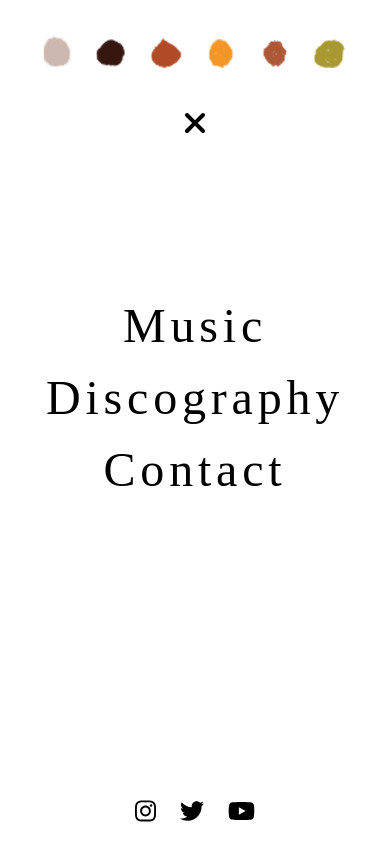
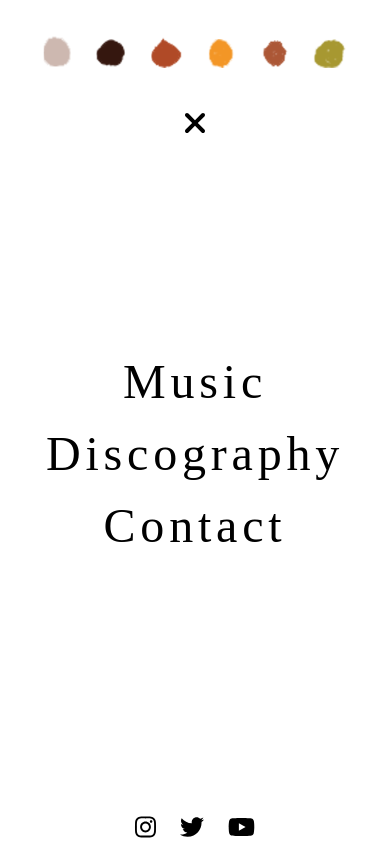
Before and after one commit to jonolane/noah-gatsby-sanity, a Gatsby site: page /contact in a window 390 px wide. Both pictures are taken after a click on the icon 195 px from the left and 123 px from the top of the page. Shown: the top 844 px of the page. Built offline with nearby package versions, Linux system fonts and the light colour scheme; Gatsby itself is replaced by a stand-in of ours; a web font is replaced by a local one; what tailwindcss-animated would draw is missing.

Commit message:
modal fade in with translate-y-4. having to explicitly set mt-20 to center

```diff
--- a/src/components/Navbar.js
+++ b/src/components/Navbar.js
@@ -1,5 +1,4 @@
-// pausing on the fade-down animation until the gatsby build bug is fixed
-/*
+// testing fade up and fade down animations
 import React, { useState, useEffect, useContext } from 'react';
 import { Link } from 'gatsby';
 import { StaticImage } from 'gatsby-plugin-image';
@@ -119,7 +118,7 @@ useEffect(() => {
         <div className="z-30">
           <FontAwesomeIcon
             icon={isBarsVisible ? faBars : faXmark}
-            className="text-black"
+            className="text-black transition-opacity duration-500"
             size="2x"
             onClick={handleClick}
           />
@@ -132,14 +131,15 @@ useEffect(() => {
         </div>
       )}
 
-      // modal view
-      <div className={`fixed inset-0 flex items-center justify-center font-uni tracking-widest text-5xl z-10 ${isModalOpen ? 'pointer-events-auto' : 'pointer-events-none'
+      {/* modal view */}
+      <div className={`fixed inset-0 flex items-center justify-center bg-opacity-50 font-uni tracking-widest text-5xl z-10 ${isModalOpen ? 'pointer-events-auto' : 'pointer-events-none'
         }`}>
-        <div className={`bg-white p-4 w-screen h-screen flex flex-col items-center justify-center transition-opacity ${isModalOpen ? 'animate-duration-500 animate-fade-up' : 'duration-500 opacity-0'}`} onClick={handleModalClick}>
+        <div className={`bg-white p-4 w-screen h-screen flex flex-col items-center justify-center transition-opacity duration-500 ${isModalOpen ? 'opacity-100' : 'opacity-0'}`} onClick={handleModalClick}>
 
-          // if modal starts bugging, try removing these two child divs and let the footer icons rest right below
+          {/* if modal starts bugging, try removing these two child divs and let the footer icons rest right below */}
 
-          <div className="flex flex-col justify-center items-center h-full">
+          {/* using mt-20 here to force my <Links> center. simply could no other way */}
+          <div className={`flex flex-col justify-center items-center h-full mt-20 transition ease-in-out duration-500 translate-y-4 ${isModalOpen ? '-translate-y-4' : ''}`}>
             <Link to="/" className="block my-3 hover:underline" onClick={handleClick}>
               Music
             </Link>
@@ -150,7 +150,7 @@ useEffect(() => {
               Contact
             </Link>
           </div>
-          <div className="mt-auto">
+          <div className={`mt-auto transition ease-in-out duration-500 translate-y-4 ${isModalOpen ? '-translate-y-4' : ''}`}>
             <div className=" space-x-6">
               <FontAwesomeIcon
                 icon={faInstagram}
@@ -174,9 +174,9 @@ useEffect(() => {
     </nav>
   );
 }
-*/
 
 // working well but doesn't have the fade up animation
+/*
 import React, { useState, useEffect, useContext } from 'react';
 import { Link } from 'gatsby';
 import { StaticImage } from 'gatsby-plugin-image';
@@ -275,11 +275,9 @@ export default function Navbar() {
     setInitialLoad(false); // reset global context
   }, [isInitialLoad, setInitialLoad]);
 
-  /*
   useEffect(() => {
     console.log('isInitialLoad: ', isInitialLoad);
   }, [isInitialLoad]);
-*/
 
   return (
     <nav className="flex flex-col items-center tracking-widest sm:flex-row sm:justify-between sm:pr-10">
@@ -310,12 +308,12 @@ export default function Navbar() {
         </div>
       )}
 
-      {/*} modal view */}
+      // modal view
       <div className={`fixed inset-0 flex items-center justify-center bg-opacity-50 font-uni tracking-widest text-5xl z-10 ${isModalOpen ? 'pointer-events-auto' : 'pointer-events-none'
         }`}>
         <div className={`bg-white p-4 w-screen h-screen flex flex-col items-center justify-center transition-opacity duration-500 ${isModalOpen ? 'opacity-100' : 'opacity-0'}`} onClick={handleModalClick}>
 
-          {/*} if modal starts bugging, try removing these two child divs and let the footer icons rest right below */}
+          // if modal starts bugging, try removing these two child divs and let the footer icons rest right below
 
           <div className="flex flex-col justify-center items-center h-full">
             <Link to="/" className="block my-3 hover:underline" onClick={handleClick}>
@@ -352,6 +350,7 @@ export default function Navbar() {
     </nav>
   );
 }
+*/
 
 // modal window won't close
 /*
```
